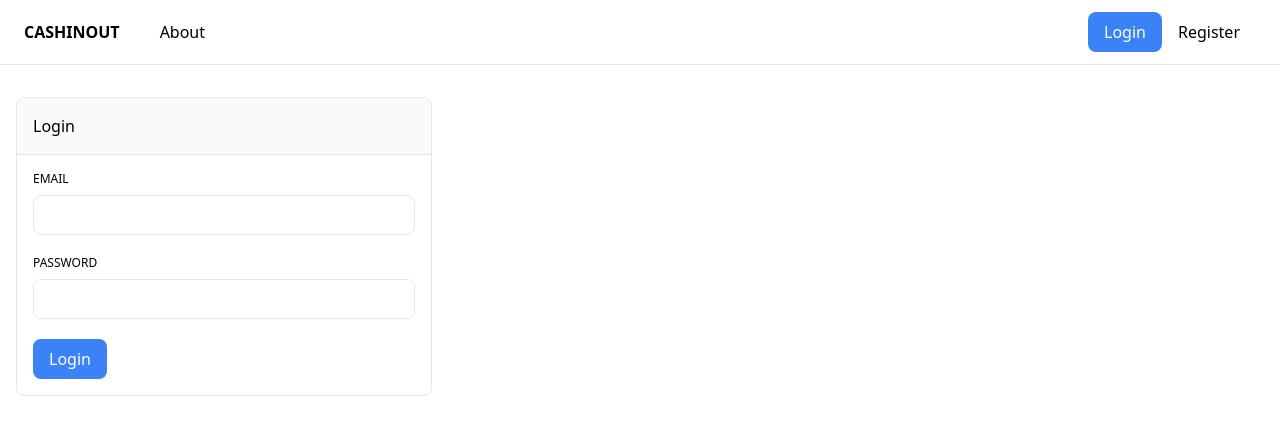
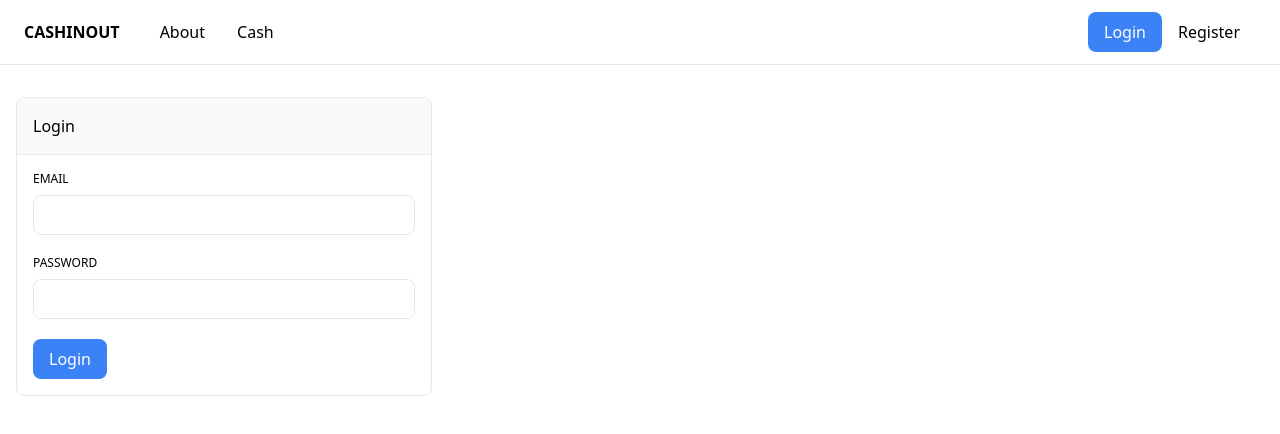
Before and after one commit to gantira/cashinout, a Vue app: page /login in a window 1280 px wide. Shown: the top 434 px of the page. Built offline with nearby package versions, Linux system fonts and the light colour scheme; no server answers.

Commit message:
12 Terapkan Dulu Middlewarenya

```diff
--- a/src/components/Navbar.vue
+++ b/src/components/Navbar.vue
@@ -47,6 +47,7 @@
       >
         <div class="flex flex-col lg:flex-row lg:items-center">
           <router-link :class="className" to="/about">About</router-link>
+          <router-link :class="className" to="/cashes">Cash</router-link>
         </div>
         <div class="flex items-center" v-if="authenticated">
           <router-link :class="className" to="/login">{{ user.name }}</router-link>
@@ -73,8 +74,6 @@ export default {
     const authenticated = computed(() => store.getters["auth/authenticated"]);
     const user = computed(() => store.getters["auth/user"]);
 
-    console.log(store.getters["auth/authenticated"]);
-
     return { className, isOn, authenticated, user };
   },
 };
--- a/src/router/index.js
+++ b/src/router/index.js
@@ -1,6 +1,6 @@
 import { createRouter, createWebHistory } from 'vue-router'
 import Home from '../views/Home.vue'
-
+import store from '@/store'
 const routes = [
     {
         path: '/',
@@ -13,14 +13,22 @@ const routes = [
         component: () => import(/* webpackChunkName: "about" */ '../views/About.vue')
     },
     {
+        path: '/cashes',
+        name: 'cashes.index',
+        component: () => import(/* webpackChunkName: "cashes" */ '../views/cashes/Index.vue'),
+        meta: { auth: true }
+    },
+    {
         path: '/login',
         name: 'login',
-    component: () => import(/* webpackChunkName: "about" */ '../views/auth/Login.vue')
+        component: () => import(/* webpackChunkName: "about" */ '../views/auth/Login.vue'),
+        meta: { guest: true }
     },
     {
         path: '/register',
         name: 'register',
-    component: () => import(/* webpackChunkName: "about" */ '../views/auth/Register.vue')
+        component: () => import(/* webpackChunkName: "about" */ '../views/auth/Register.vue'),
+        meta: { guest: true }
     },
 ]
 
@@ -30,4 +38,11 @@ const router = createRouter({
     linkExactActiveClass: 'bg-blue-500 rounded-lg text-white'
 })
 
+router.beforeEach((to, from, next) => {
+    if (to.meta.auth && !store.getters['auth/authenticated']) router.push('login')
+    if (to.meta.guest && store.getters['auth/authenticated']) router.push('/')
+
+    next()
+})
+
 export default router
--- /dev/null
+++ b/src/views/cashes/Index.vue
@@ -0,0 +1,10 @@
+<template>
+  <div class="container">All Cashes</div>
+</template>
+
+<script>
+export default {};
+</script>
+
+<style>
+</style>
```
Lines whose indentation alone changed are shown as unchanged.
